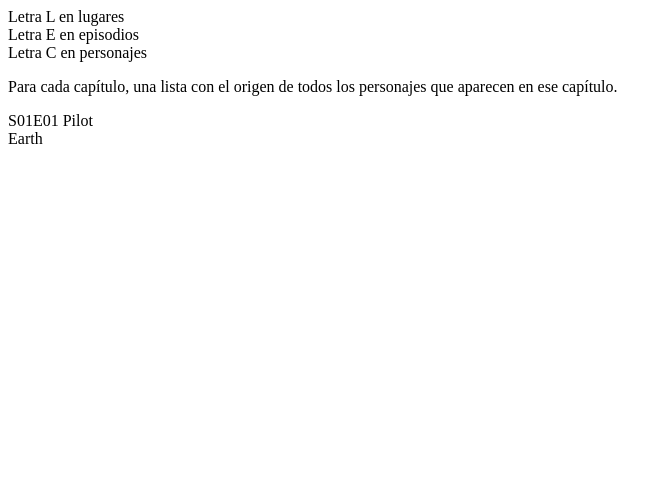
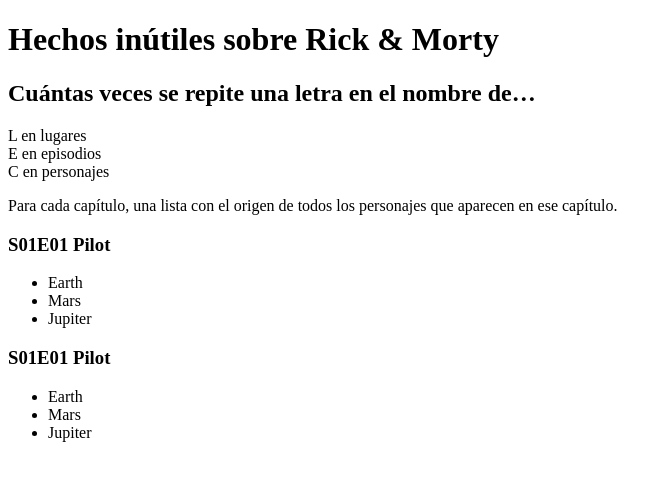
Before and after one commit to agj/vue3-test-app, a Vue app: page / in a window 1280 px wide. Shown: the top 480 px of the page, without its empty margins (0-672 px from the left). Built offline with nearby package versions, Linux system fonts and the light colour scheme.

Commit message:
Un poco de detalle al HTML antes de ponerle estilos.

```diff
--- a/src/App.vue
+++ b/src/App.vue
@@ -1,19 +1,33 @@
 <template>
-  <div class="box">
-    Letra L en lugares<br />
-    Letra E en episodios<br />
-    Letra C en personajes
-  </div>
-  <div class="box">
+  <h1>Hechos inútiles sobre Rick &amp; Morty</h1>
+  <section class="box">
+    <h2>Cuántas veces se repite una letra en el nombre de…</h2>
+    <div class="card">L en lugares</div>
+    <div class="card">E en episodios</div>
+    <div class="card">C en personajes</div>
+  </section>
+  <section class="box">
     <p>
       Para cada capítulo, una lista con el origen de todos los personajes que
       aparecen en ese capítulo.
     </p>
-    <div class="card">
-      S01E01 Pilot<br />
-      Earth
-    </div>
-  </div>
+    <section class="card">
+      <h3>S01E01 Pilot</h3>
+      <ul>
+        <li>Earth</li>
+        <li>Mars</li>
+        <li>Jupiter</li>
+      </ul>
+    </section>
+    <section class="card">
+      <h3>S01E01 Pilot</h3>
+      <ul>
+        <li>Earth</li>
+        <li>Mars</li>
+        <li>Jupiter</li>
+      </ul>
+    </section>
+  </section>
 </template>
 
 <script lang="ts">
```
